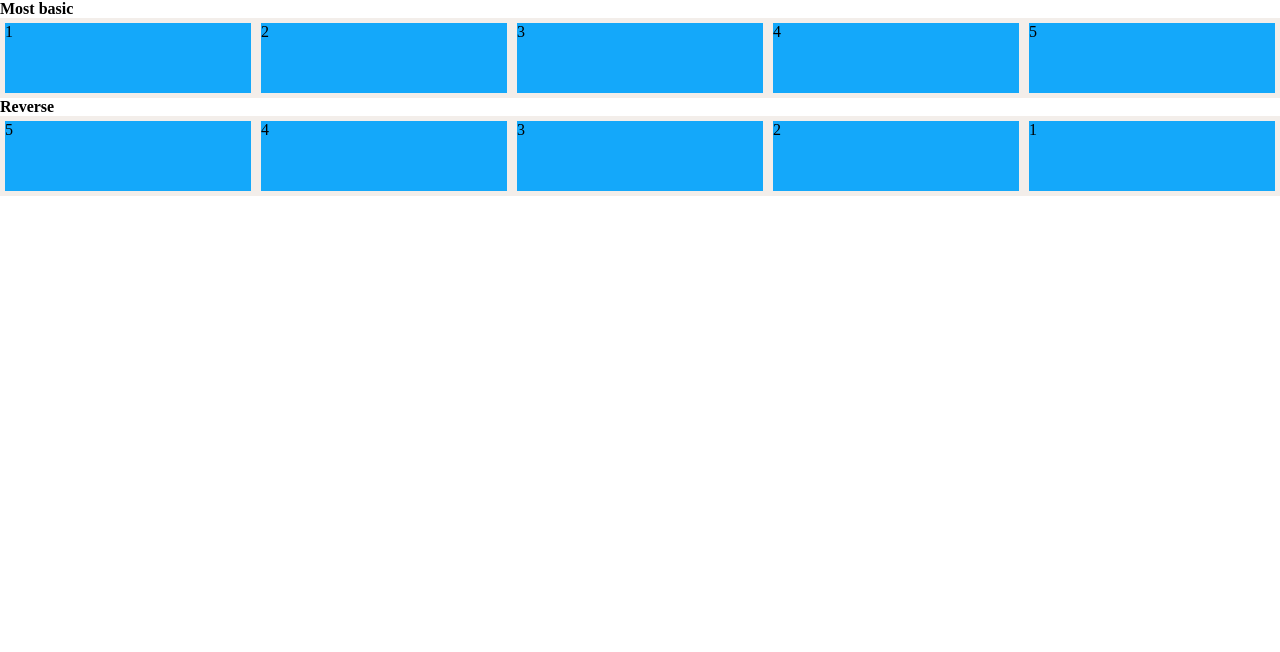
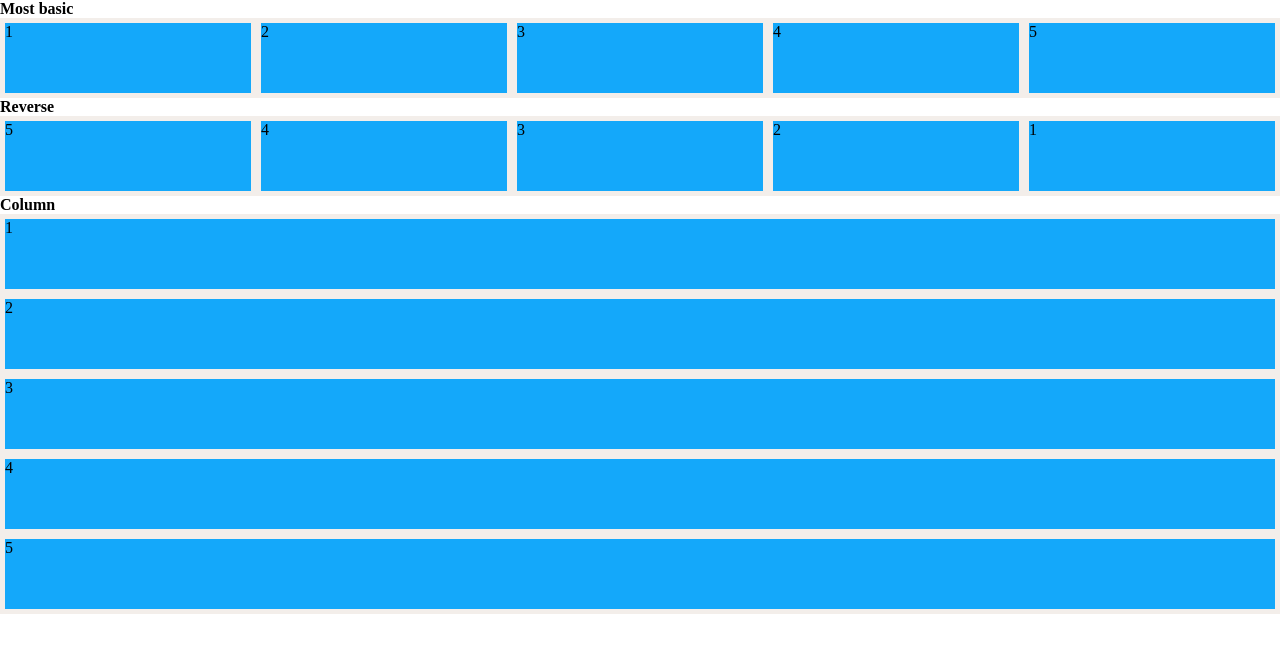
Before and after one commit to tuckpuck/flexbox_reference, a plain HTML site: page index.html in a window 1280 px wide. Drawn offline with Linux system fonts and the light colour scheme.

Commit message:
added column flexbox layout

```diff
--- a/css/style.css
+++ b/css/style.css
@@ -13,14 +13,16 @@
 }
 
 .ul-two {
-    flex-direction: row-reverse;
+  flex-direction: row-reverse;
+}
+
+.ul-three {
+  flex-direction: column;
+  height: 400px;
 }
 
 .menu-item {
     margin: 5px;
     background: #14A8FA;
-}
-
-.menu-one, .menu-two {
     flex: 1 1 0;
 }
--- a/index.html
+++ b/index.html
@@ -28,6 +28,17 @@
       </ul>
     </div>
 
+    <div class="menu-container container-three">
+      <h4 class="menu-title title-three">Column</h4>
+      <ul class="menu-ul ul-three">
+        <li class="menu-item menu-three item-1">1</li>
+        <li class="menu-item menu-three item-2">2</li>
+        <li class="menu-item menu-three item-3">3</li>
+        <li class="menu-item menu-three item-4">4</li>
+        <li class="menu-item menu-three item-5">5</li>
+      </ul>
+    </div>
+
 </body>
 <script src="js/js.js"></script>
 </html>
```
